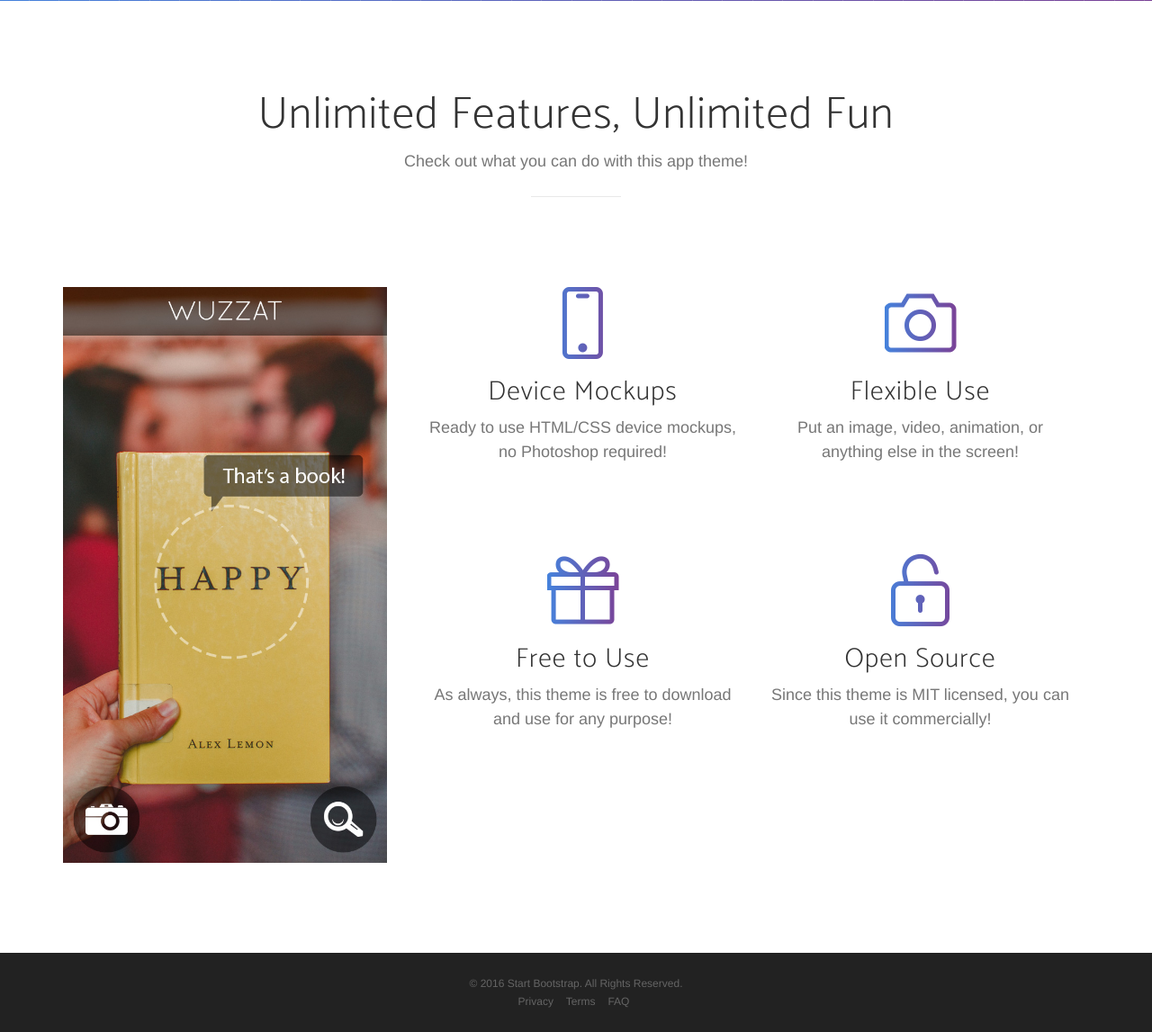
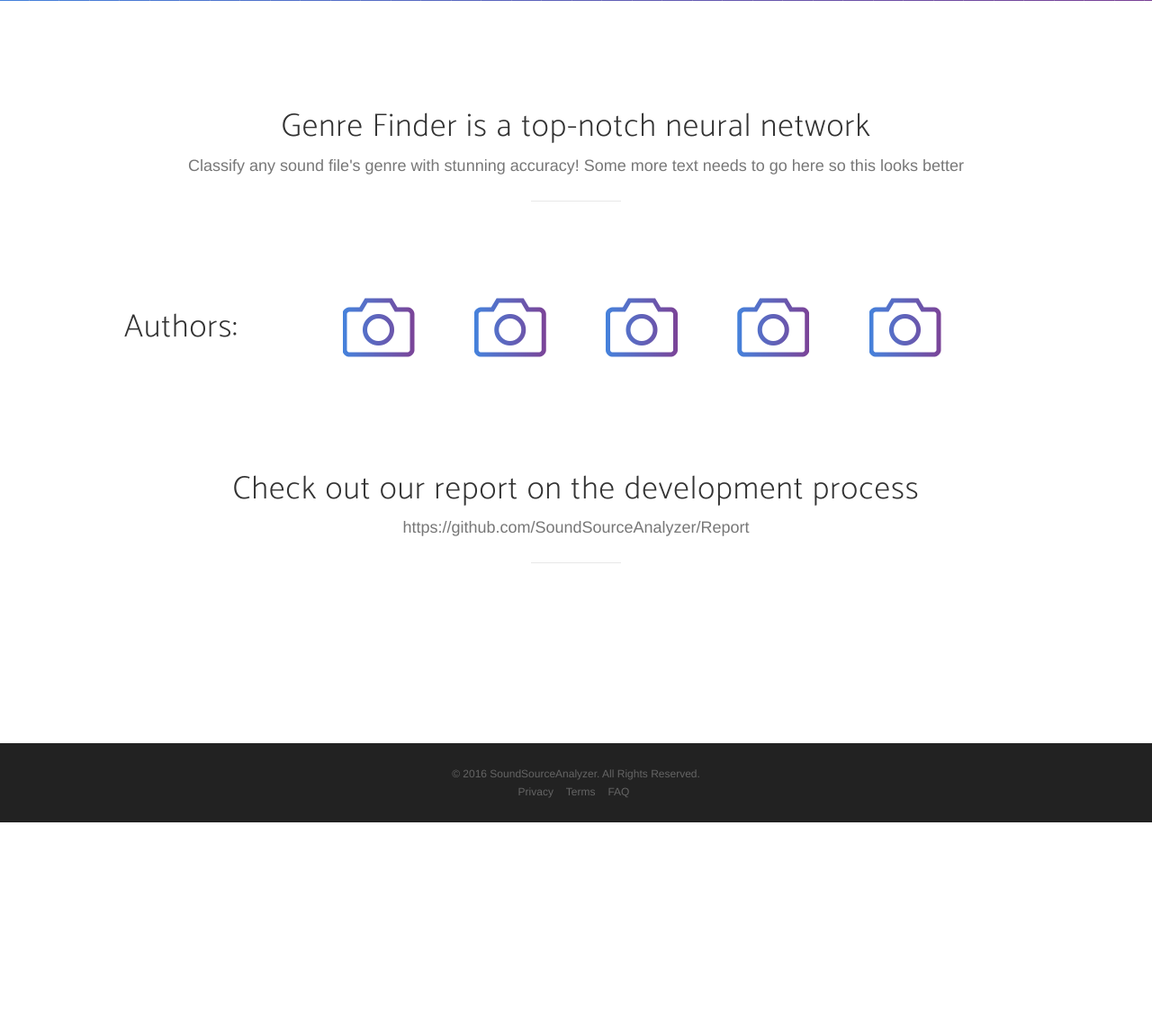
Before and after one commit to SoundSourceAnalyzer/GenreFinderApp, a Flask app: page / in a window 1280 px wide. Shown: the part 799-1946 px from the top of the page at 90% size. After the commit the page ends 1713 px from the top, so only its background shows below. Run offline with Flask 2, Linux system fonts and the light colour scheme; parts of the project's set-up code (start-up, migrations or seed data) failed here and were passed over; some libraries are stand-ins or nearby versions; some web fonts are replaced.

```diff
--- a/app/templates/base.html
+++ b/app/templates/base.html
@@ -86,71 +86,52 @@
         <div class="row">
             <div class="col-lg-12 text-center">
                 <div class="section-heading">
-                    <h2>Unlimited Features, Unlimited Fun</h2>
-                    <p class="text-muted">Check out what you can do with this app theme!</p>
+                    <h1>Genre Finder is a top-notch neural network</h1>
+                    <p class="text-muted">Classify any sound file's genre with stunning accuracy! Some more text needs
+                        to go here so this looks better</p>
                     <hr>
                 </div>
             </div>
         </div>
         <div class="row">
-            <div class="col-md-4">
-                <div class="device-container">
-                    <div class="device-mockup iphone6_plus portrait white">
-                        <div class="device">
-                            <div class="screen">
-                                <!-- Demo image for screen mockup, you can put an image here, some HTML, an animation, video, or anything else! -->
-                                <img src="../static/img/demo-screen-1.jpg" class="img-responsive" alt=""></div>
-                            <div class="button">
-                                <!-- You can hook the "home button" to some JavaScript events or just remove it -->
-                            </div>
-                        </div>
+            <div class="col-md-3">
+                <h1 class="text-center">Authors:</h1>
+            </div>
+            <div class="col-md-9">
+                <div class="row">
+                    <div class="col-md-2 feature-item">
+                        <i class="icon-camera text-primary"></i>
                     </div>
-                </div>
-            </div>
-            <div class="col-md-8">
-                <div class="container-fluid">
-                    <div class="row">
-                        <div class="col-md-6">
-                            <div class="feature-item">
-                                <i class="icon-screen-smartphone text-primary"></i>
-                                <h3>Device Mockups</h3>
-                                <p class="text-muted">Ready to use HTML/CSS device mockups, no Photoshop required!</p>
-                            </div>
-                        </div>
-                        <div class="col-md-6">
-                            <div class="feature-item">
-                                <i class="icon-camera text-primary"></i>
-                                <h3>Flexible Use</h3>
-                                <p class="text-muted">Put an image, video, animation, or anything else in the
-                                    screen!</p>
-                            </div>
-                        </div>
+                    <div class="col-md-2 feature-item">
+                        <i class="icon-camera text-primary"></i>
                     </div>
-                    <div class="row">
-                        <div class="col-md-6">
-                            <div class="feature-item">
-                                <i class="icon-present text-primary"></i>
-                                <h3>Free to Use</h3>
-                                <p class="text-muted">As always, this theme is free to download and use for any
-                                    purpose!</p>
-                            </div>
-                        </div>
-                        <div class="col-md-6">
-                            <div class="feature-item">
-                                <i class="icon-lock-open text-primary"></i>
-                                <h3>Open Source</h3>
-                                <p class="text-muted">Since this theme is MIT licensed, you can use it commercially!</p>
-                            </div>
-                        </div>
+                    <div class="col-md-2 feature-item">
+                        <i class="icon-camera text-primary"></i>
+                    </div>
+                    <div class="col-md-2 feature-item">
+                        <i class="icon-camera text-primary"></i>
+                    </div>
+                    <div class="col-md-2 feature-item">
+                        <i class="icon-camera text-primary"></i>
                     </div>
                 </div>
             </div>
         </div>
+        <div class="row">
+            <div class="col-lg-12 text-center">
+                <div class="section-heading">
+                    <h1>Check out our report on the development process</h1>
+                    <p class="text-muted">https://github.com/SoundSourceAnalyzer/Report</p>
+                    <hr>
+                </div>
+            </div>
+        </div>
+    </div>
 </section>
 
 <footer>
     <div class="container">
-        <p>&copy; 2016 Start Bootstrap. All Rights Reserved.</p>
+        <p>&copy; 2016 SoundSourceAnalyzer. All Rights Reserved.</p>
         <ul class="list-inline">
             <li>
                 <a href="#">Privacy</a>
--- a/run.py
+++ b/run.py
@@ -1,2 +1,2 @@
 from app import app
-app.run()
+app.run(host='0.0.0.0')
```
Also changed, not shown: requirements.txt (added, +14 -0 lines), 1 other file.
